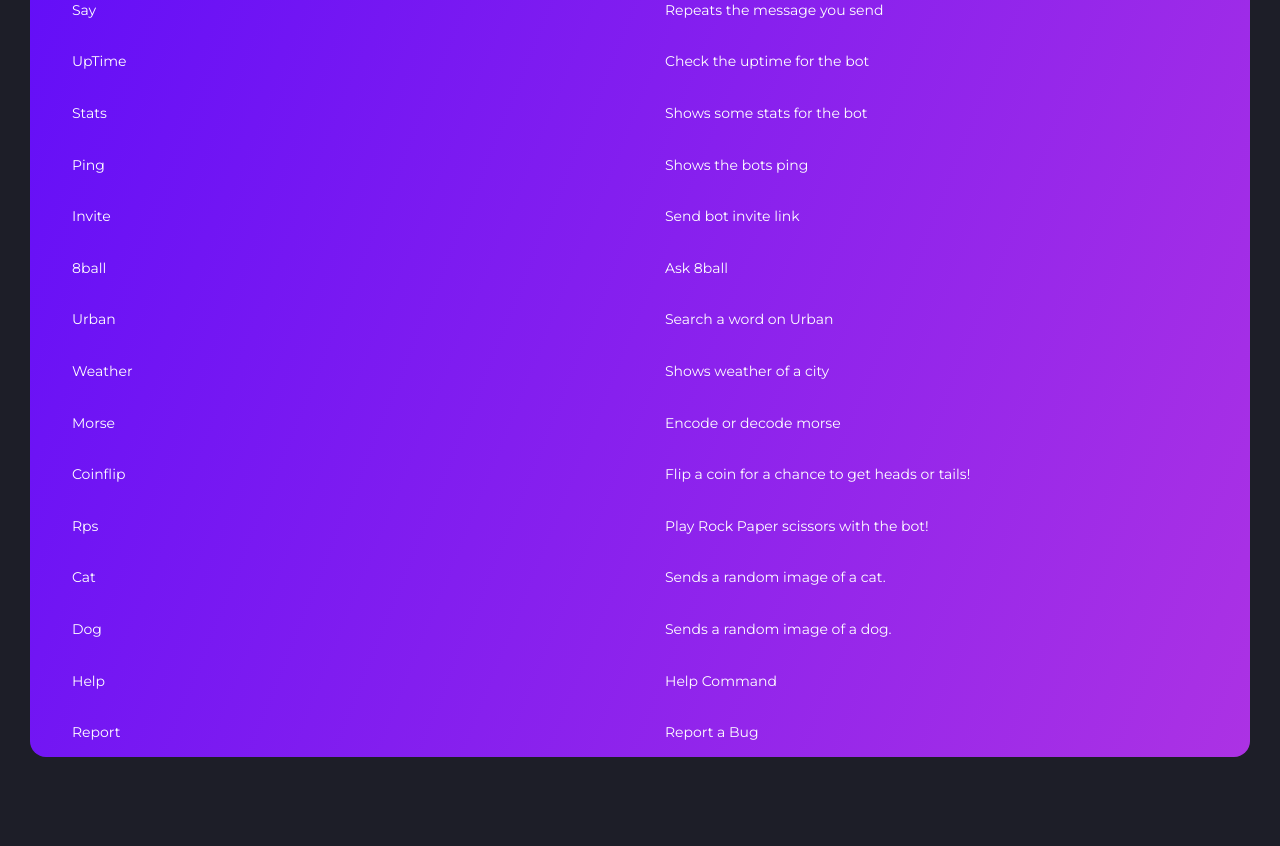
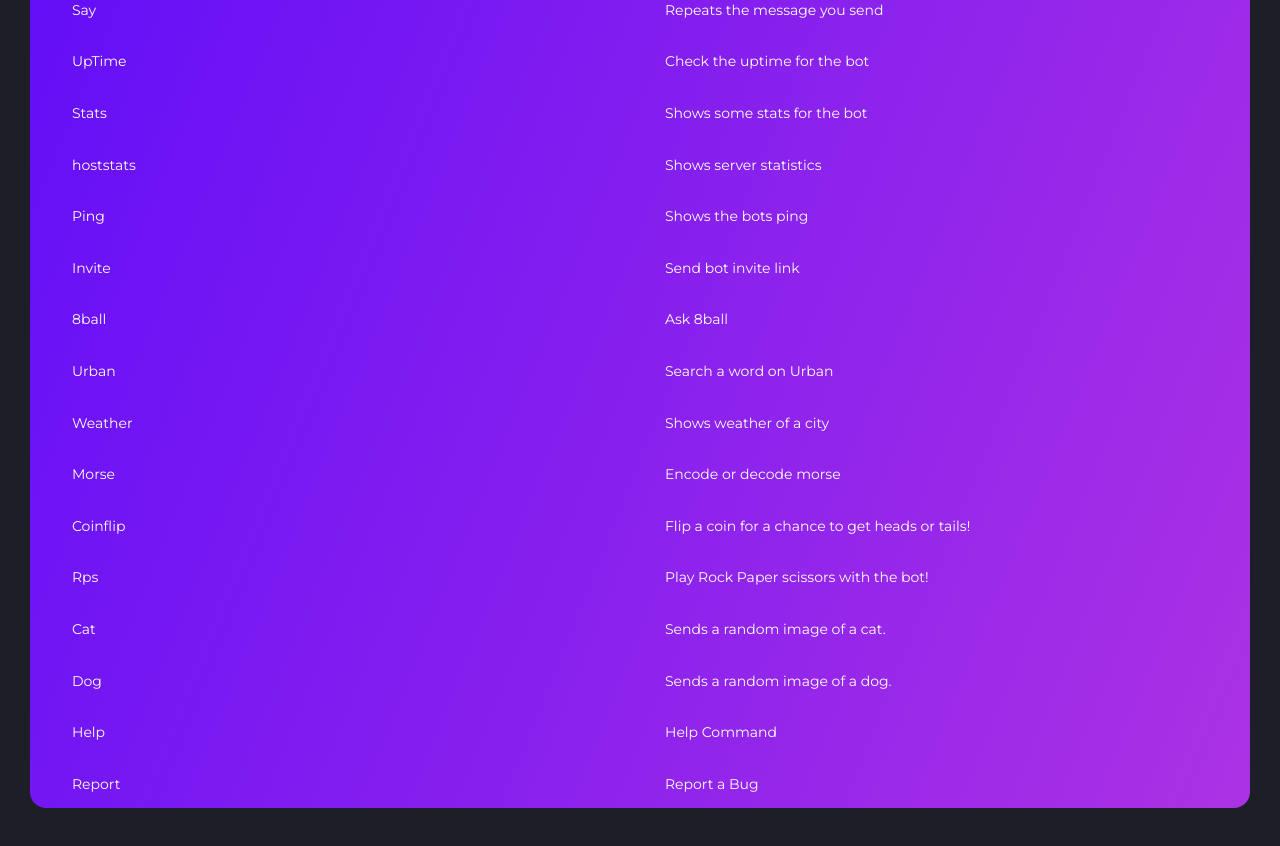
Before and after one commit to EagTf/eagtf.github.io, a plain HTML site: page commands.html in a window 1280 px wide. Shown: the part 1600-2446 px from the top of the page. Drawn offline with nearby package versions, Linux system fonts and the light colour scheme.

Commit message:
Update commands.html

```diff
--- a/commands.html
+++ b/commands.html
@@ -210,6 +210,11 @@
                 <td class="column100 column2" data-column="column2">Shows some stats for the bot</td>
 
             </tr>
+                        <tr class="row100">
+                <td class="column100 column1" data-column="column1">hoststats</td>
+                <td class="column100 column2" data-column="column2">Shows server statistics</td>
+
+            </tr>
             <tr class="row100">
                 <td class="column100 column1" data-column="column1">Ping</td>
                 <td class="column100 column2" data-column="column2">Shows the bots ping</td>
```
